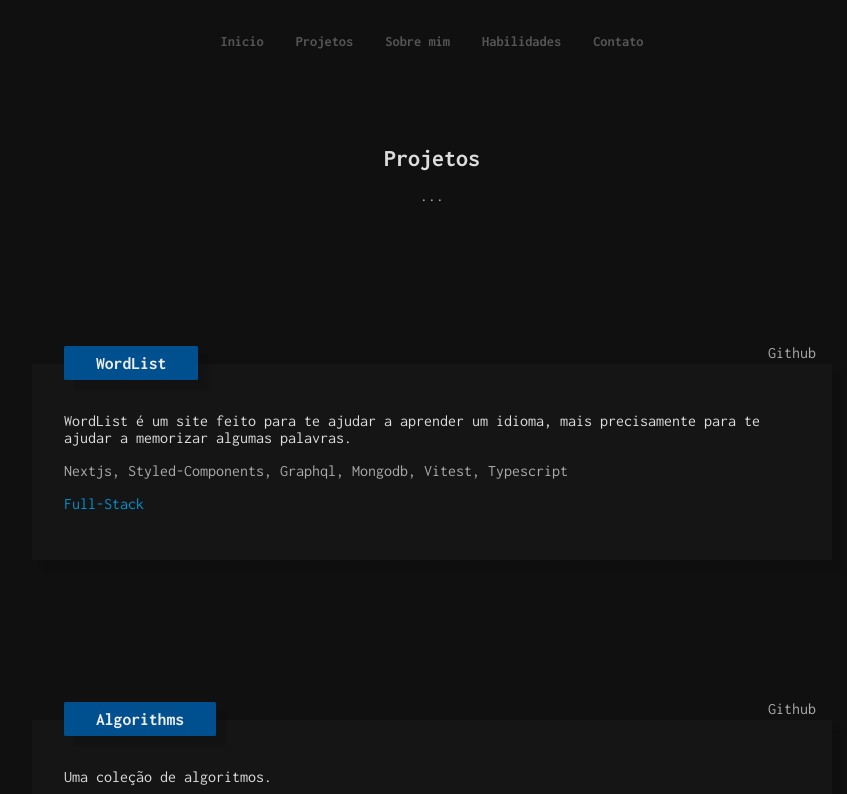
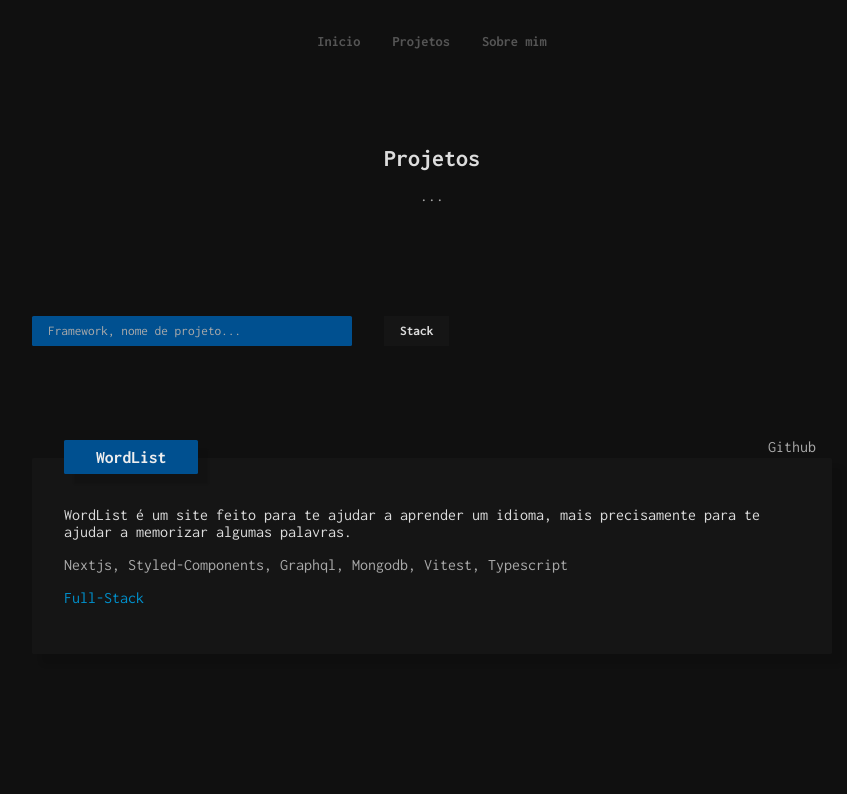
Before and after one commit to Rafael-Cesario/Portfolio, a Next.js app: page /projectsPage in a window 1280 px wide. Shown: the top 794 px of the page, without its empty margins (208-1055 px from the left). Built offline with nearby package versions, Linux system fonts and the light colour scheme.

Commit message:
[ feat ] filter

```diff
--- a/components/header.tsx
+++ b/components/header.tsx
@@ -8,8 +8,6 @@ export const Header = () => {
 
       <Link href={"/projectsPage"}>Projetos</Link>
       <Link href={"/about"}>Sobre mim</Link>
-      <Link href={"/skills"}>Habilidades</Link>
-      <Link href={"/contact"}>Contato</Link>
     </StyledHeader>
   );
 };
--- a/components/pages/about/styledText.tsx
+++ b/components/pages/about/styledText.tsx
@@ -1,7 +1,7 @@
 import styled from "styled-components";
 
 export const StyledText = styled.div`
-  margin: 5rem;
+  margin: 10rem 5rem;
   max-width: 800px;
   position: relative;
 
--- /dev/null
+++ b/components/pages/projectContainer/filter.tsx
@@ -0,0 +1,26 @@
+import { useState } from "react";
+import { StyledFilter } from "./styles/styledFilter";
+
+export const Filter = () => {
+  const [stack, setStack] = useState("");
+
+  const showStack = () => {
+    setStack(stack.includes("hide") ? "" : "hide");
+  };
+
+  return (
+    <StyledFilter>
+      <input className="search" type="text" placeholder="Framework, nome de projeto..." />
+
+      <div className="stack">
+        <button onClick={() => showStack()}>Stack</button>
+
+        <div className={stack + " filter"}>
+          <button>FrontEnd</button>
+          <button>BackEnd</button>
+          <button>FullStack</button>
+        </div>
+      </div>
+    </StyledFilter>
+  );
+};
--- /dev/null
+++ b/components/pages/projectContainer/styles/styledFilter.tsx
@@ -0,0 +1,70 @@
+import { palette } from "@/styles/palette";
+import styled from "styled-components";
+
+export const StyledFilter = styled.div`
+  margin: 2rem 0;
+  display: flex;
+  flex-wrap: wrap;
+  width: 100%;
+  max-width: 800px;
+  justify-content: flex-start;
+
+  button {
+    border: none;
+    outline: none;
+    padding: 0.5rem 1rem;
+    font-weight: bold;
+    color: #ddd;
+    background-color: #151515;
+    cursor: pointer;
+
+    :hover {
+      background-color: #005090;
+    }
+  }
+
+  .search {
+    margin-right: 2rem;
+    border: none;
+    outline: none;
+    background-color: ${palette.colors.bgBlue};
+    color: #ddd;
+    padding: 0.5rem 1rem;
+    border-radius: ${palette.element.borderRadius};
+    width: 20rem;
+    height: fit-content;
+
+    ::placeholder {
+      color: #aaa;
+    }
+  }
+
+  .stack {
+    border-radius: ${palette.element.borderRadius};
+
+    .filter {
+      display: none;
+      position: absolute;
+      z-index: 1;
+      border-radius: 0.2rem;
+      margin: 1rem 0;
+    }
+
+    .hide {
+      display: flex;
+      flex-direction: column;
+      animation: drop 0.1s ease-in both;
+
+      @keyframes drop {
+        0% {
+          opacity: 0;
+          transform: translate(0, -1rem);
+        }
+
+        100% {
+          opacity: 1;
+        }
+      }
+    }
+  }
+`;
--- a/pages/projectsPage.tsx
+++ b/pages/projectsPage.tsx
@@ -1,4 +1,5 @@
 import { Header } from "@/components/header";
+import { Filter } from "@/components/pages/projectContainer/filter";
 import { ProjectContainer } from "@/components/pages/projectContainer/projectContainer";
 import { Title } from "@/components/pages/projectContainer/title";
 import { StyledPage } from "@/styles/styledPage";
@@ -14,6 +15,7 @@ const ProjectsPage = () => {
 
       <Header />
       <Title />
+      <Filter />
       <ProjectContainer />
     </StyledPage>
   );
```
